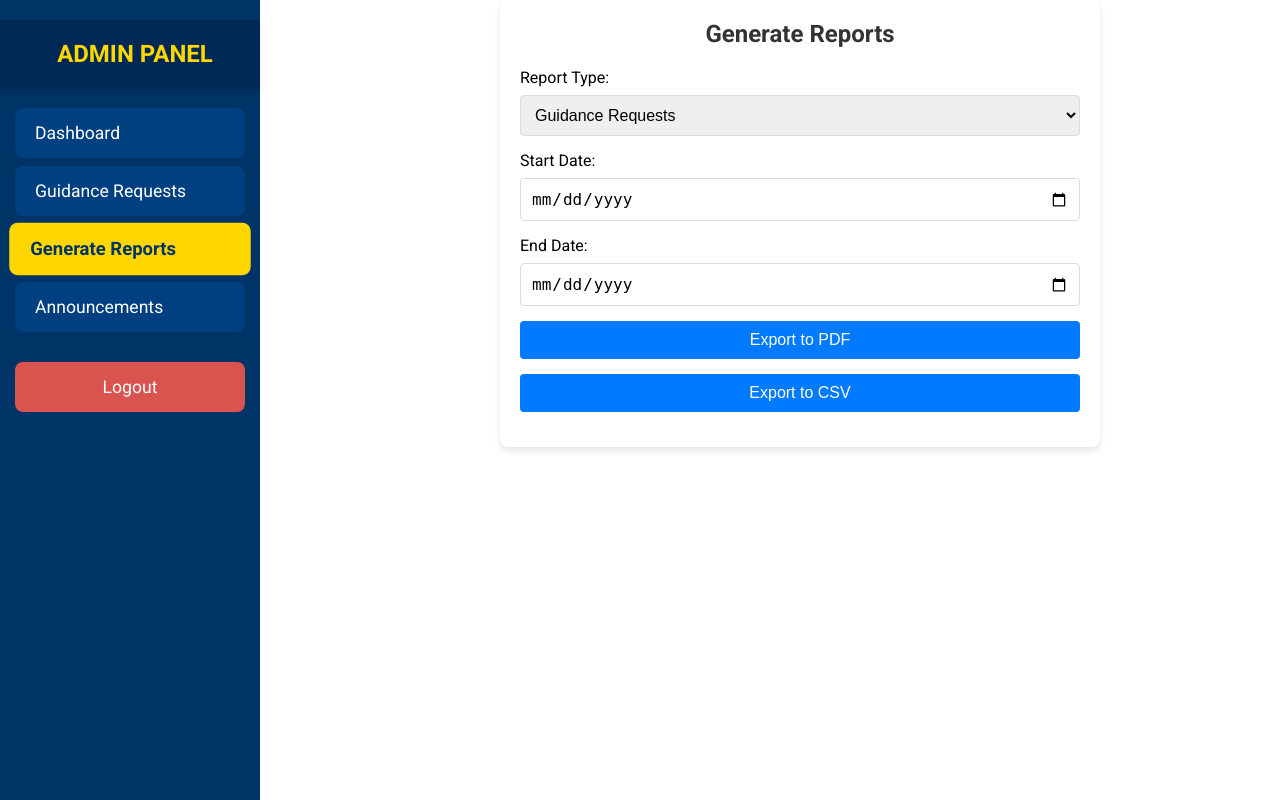
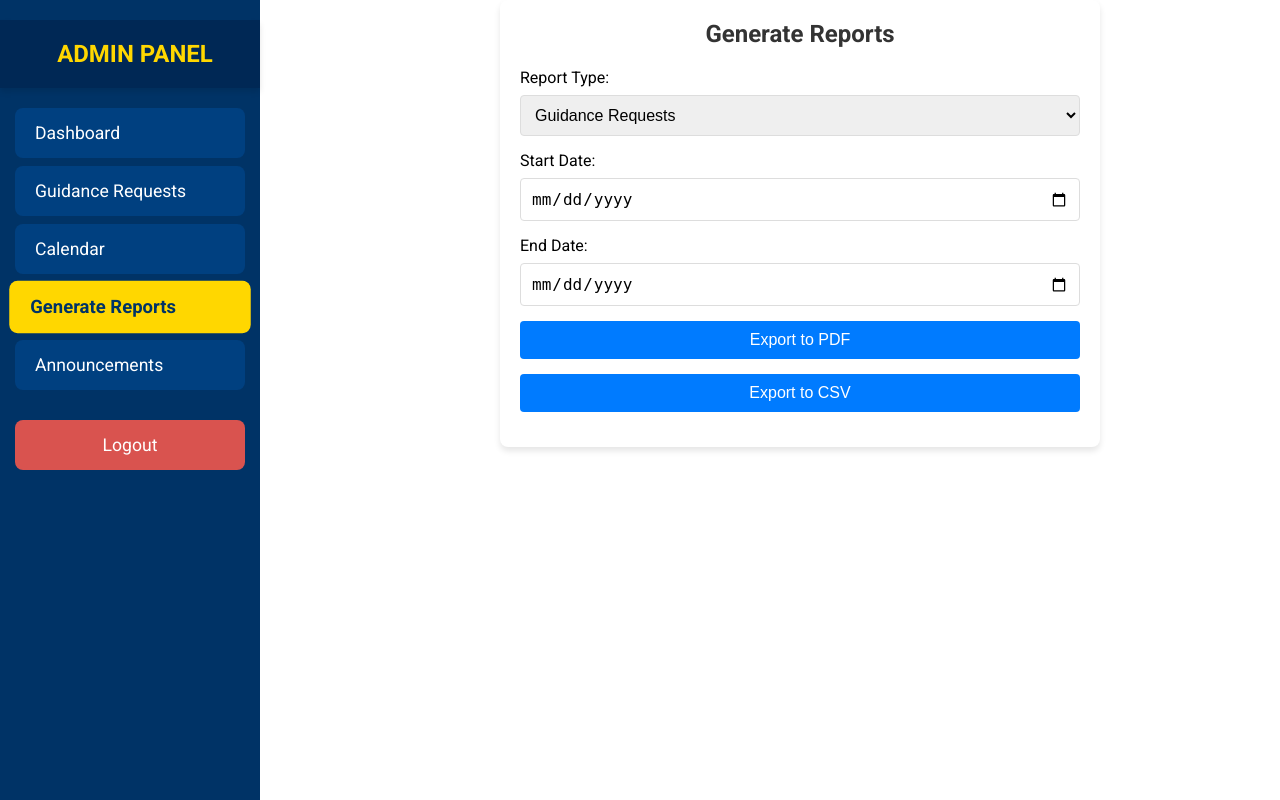
Before and after one commit to Anonym0000us/student_services_system2, a PHP site: page /generate_reports.php in a window 1280 px wide. Run offline with PHP 8.4, Linux system fonts and the light colour scheme.

Commit message:
Guidance headers: add admin Calendar link and student Guidance booking link; keep existing styles

```diff
--- a/guidance_admin_header.php
+++ b/guidance_admin_header.php
@@ -10,7 +10,9 @@
         <a href="guidance_list_admin.php" class="menu-item" id="guidance-requests">
             <i class="fas fa-file-alt"></i> Guidance Requests
         </a>
-
+        <a href="guidance_calendar_admin.php" class="menu-item" id="guidance-calendar">
+            <i class="fas fa-calendar-alt"></i> Calendar
+        </a>
         <a href="generate_reports.php" class="menu-item" id="generate-reports">
             <i class="fas fa-file-alt"></i> Generate Reports
         </a>
--- a/student_header.php
+++ b/student_header.php
@@ -227,7 +227,8 @@
                 <div class="sub-dropdown">
                     <a href="#">🗣️ Guidance</a>
                     <div class="sub-dropdown-content">
-                        <a href="guidance_request.php">📅 Book Appointment</a>
+                        <a href="guidance_booking.php">📅 Book via Calendar</a>
+                        <a href="guidance_request.php">📝 Request Form</a>
                         <a href="student_status_appointments.php">📋 Appointment Status</a>
                         <a href="guidance_counseling.php">🗣️ Counseling</a>
                         <a href="guidance_resources.php">📖 Resources</a>
```
